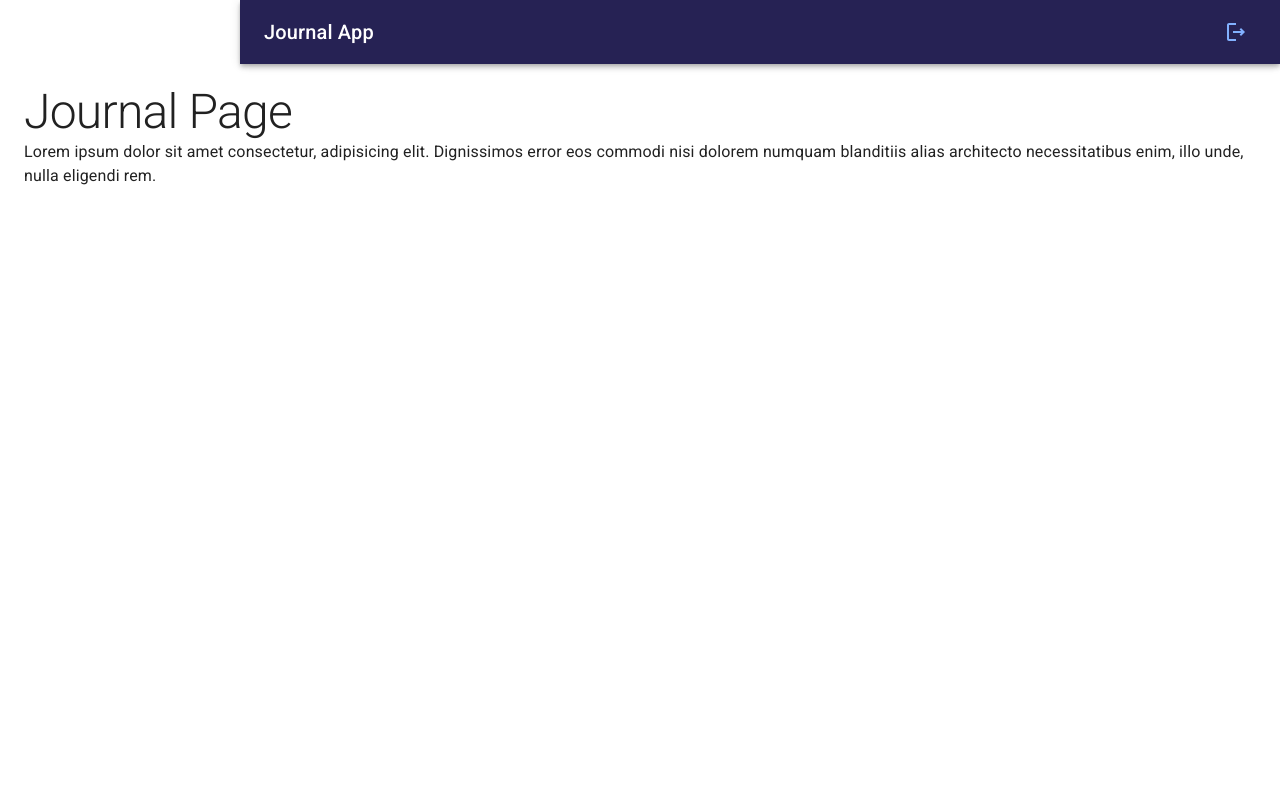
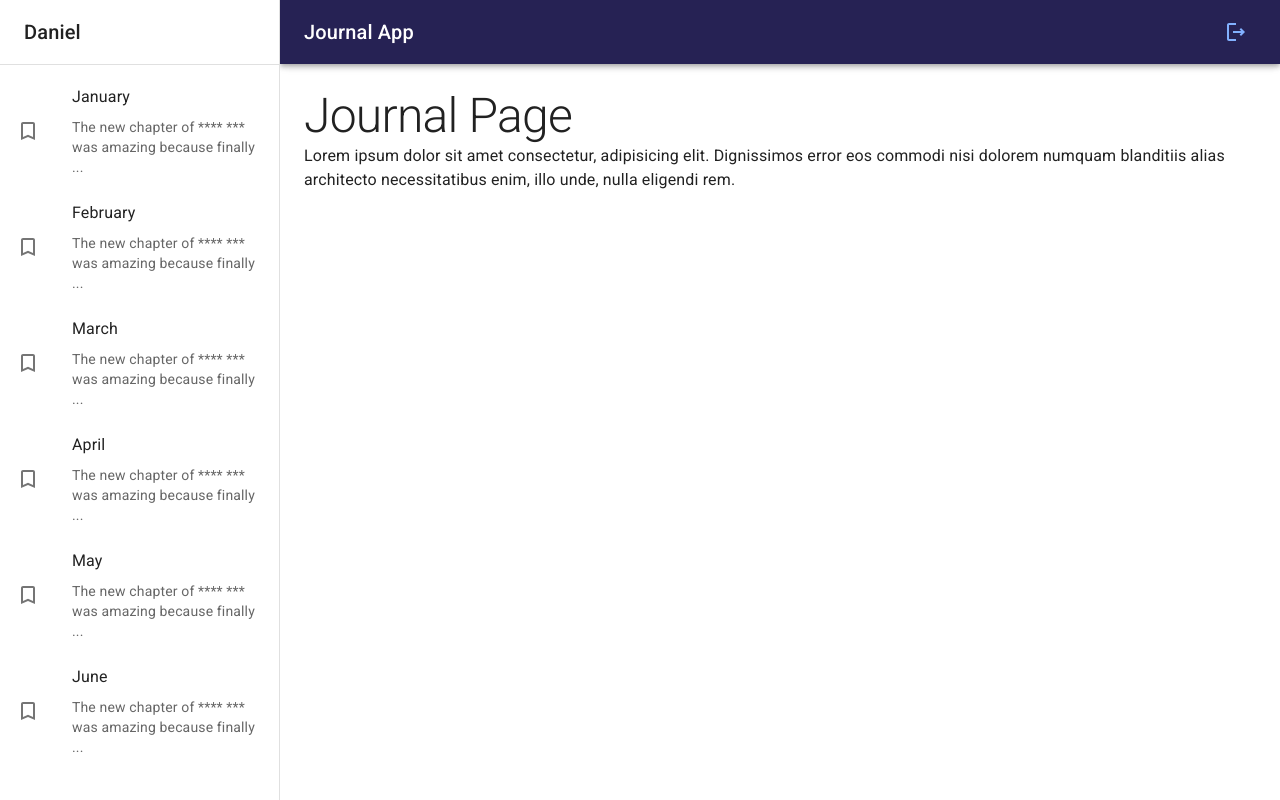
Before and after one commit to qbixmex/Journal-App-2022, a React (Vite) app: page / in a window 1280 px wide. Built offline with nearby package versions, Linux system fonts and the light colour scheme.

Commit message:
10 - Sidebar (material)

```diff
--- a/package.json
+++ b/package.json
@@ -1,7 +1,7 @@
 {
   "name": "journal-app",
   "private": true,
-  "version": "0.9.0",
+  "version": "0.10.0",
   "scripts": {
     "dev": "vite",
     "build": "vite build",
--- /dev/null
+++ b/src/journal/components/Sidebar.jsx
@@ -0,0 +1,53 @@
+import PropTypes from 'prop-types';
+import { Box, Divider, Drawer, Grid, List, ListItem, ListItemButton, ListItemIcon, ListItemText, Toolbar, Typography } from '@mui/material';
+import TurnedInNot from '@mui/icons-material/TurnedInNot';
+
+export const SideBar = ({ drawerWidth }) => {
+  return (
+    <Box
+      component='nav'
+      sx={{ width: { sm: drawerWidth }, flexShrink: { sm: 0 } }}
+    >
+      <Drawer
+        variant='permanent' // Could be: temporary
+        open
+        sx={{
+          display: { xs: 'block' },
+          '& .MuiDrawer-paper': { boxSizing: 'border-box', width: drawerWidth }
+        }}
+      >
+
+        <Toolbar>
+          <Typography variant='h6' noWrap component='div'>
+            Daniel
+          </Typography>
+        </Toolbar>
+
+        <Divider />
+
+        <List>
+          {
+            ['January', 'February', 'March', 'April', 'May', 'June'].map(text => (
+              <ListItem key={ text } disablePadding>
+                <ListItemButton>
+                  <ListItemIcon>
+                    <TurnedInNot />
+                  </ListItemIcon>
+                  <Grid container>
+                    <ListItemText primary={ text } />
+                    <ListItemText secondary={ 'The new chapter of **** *** was amazing because finally ...' } />
+                  </Grid>
+                </ListItemButton>
+              </ListItem>
+            ))
+          }
+        </List>
+
+      </Drawer>
+    </Box>
+  );
+};
+
+SideBar.propTypes = {
+  drawerWidth: PropTypes.number.isRequired
+};
--- a/src/journal/components/index.js
+++ b/src/journal/components/index.js
@@ -1 +1,2 @@
 export * from './NavBar';
+export * from './Sidebar';
--- a/src/journal/layout/JournalLayout.jsx
+++ b/src/journal/layout/JournalLayout.jsx
@@ -1,23 +1,21 @@
+import { Toolbar } from '@mui/material';
 import { Box } from '@mui/system';
-// import PropTypes from 'prop-types'
-import { Navbar } from '../components';
+import { Navbar, SideBar } from '../components';
 
-const drawerWidth = 240;
+const drawerWidth = 280;
 
 export const JournalLayout = ({ children }) => {
   return (
     <Box sx={{ display: 'flex' }}>
       <Navbar drawerWidth={ drawerWidth } />
-      {/* Sidebar */}
+      <SideBar drawerWidth={ drawerWidth } />
       <Box
         component='main'
         sx={{ flexGrow: 1, p: 3 }}
       >
-        {/* Toolbar */}
+        <Toolbar />
         { children }
       </Box>
     </Box>
   );
 };
-
-// JournalLayout.propTypes = {};
--- a/src/styles.css
+++ b/src/styles.css
@@ -7,7 +7,6 @@ body {
   -moz-osx-font-smoothing: grayscale;
   background-color: #222;
   color: #fff;
-  padding: 60px 0;
 }
 
 .box-shadow {
```
